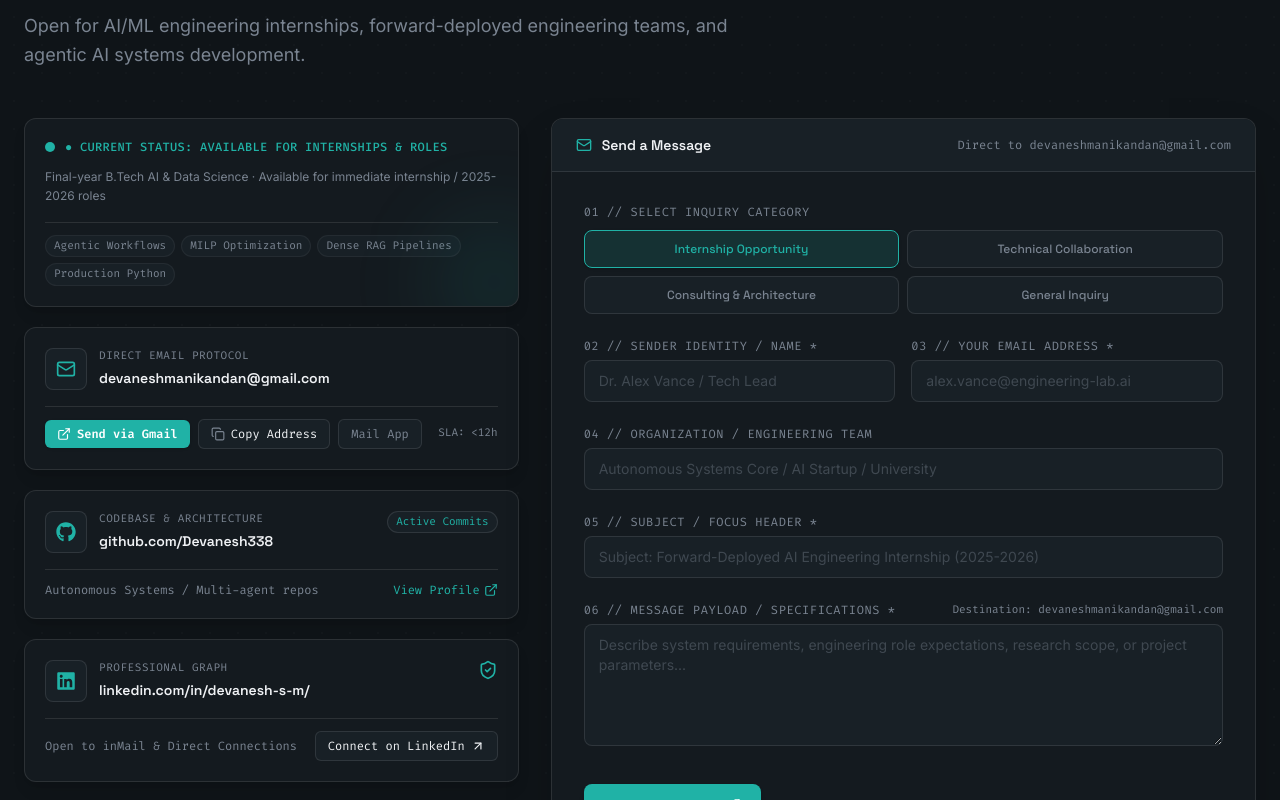
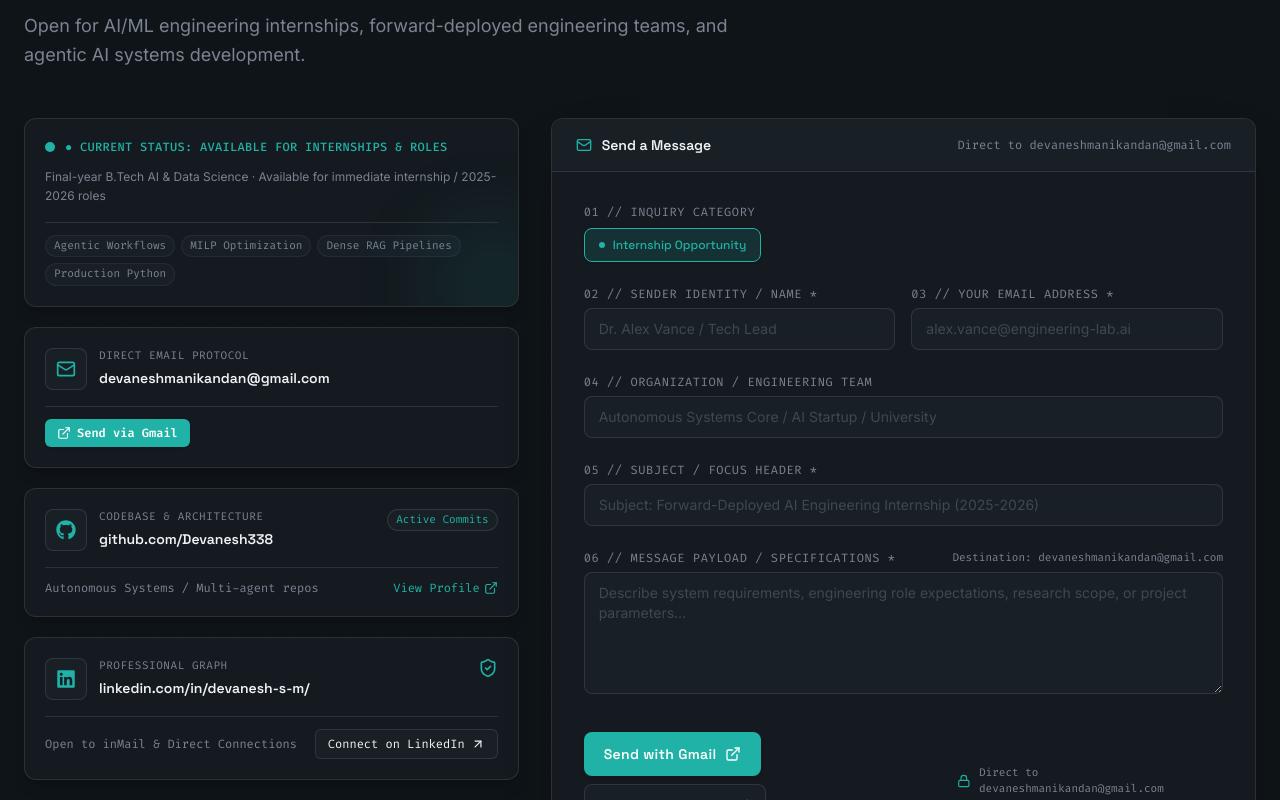
Before and after one commit to Devanesh338/Portfolio-Project, a React (Vite) app: page / in a window 1280 px wide. Shown: the part 11200-12000 px from the top of the page. Built offline with nearby package versions, Linux system fonts and the light colour scheme.

Commit message:
style: remove marked category options, email auxiliary buttons, and resume verification badge from Contact section

```diff
--- a/src/sections/Contact.jsx
+++ b/src/sections/Contact.jsx
@@ -16,9 +16,8 @@ import { FaGithub, FaLinkedin } from "react-icons/fa";
 import { heroData } from "@/data/portfolioData";
 
 export const Contact = () => {
-  const [copied, setCopied] = useState(false);
   const [copiedMessage, setCopiedMessage] = useState(false);
-  const [inquiryType, setInquiryType] = useState("Internship Opportunity");
+  const [inquiryType] = useState("Internship Opportunity");
   const [formData, setFormData] = useState({
     name: "",
     email: "",
@@ -29,12 +28,6 @@ export const Contact = () => {
   const [transmitted, setTransmitted] = useState(false);
 
   const emailRecipient = heroData.email || "devaneshmanikandan@gmail.com";
-
-  const handleCopyEmail = () => {
-    navigator.clipboard.writeText(emailRecipient);
-    setCopied(true);
-    setTimeout(() => setCopied(false), 2500);
-  };
 
   const constructPayload = () => {
     const subjectLine = encodeURIComponent(
@@ -79,13 +72,6 @@ export const Contact = () => {
     setCopiedMessage(true);
     setTimeout(() => setCopiedMessage(false), 2500);
   };
-
-  const categories = [
-    "Internship Opportunity",
-    "Technical Collaboration",
-    "Consulting & Architecture",
-    "General Inquiry"
-  ];
 
   const payload = constructPayload();
 
@@ -168,8 +154,7 @@ export const Contact = () => {
                   </div>
                 </div>
               </div>
-              <div className="mt-4 pt-3 border-t border-white/10 flex flex-wrap items-center justify-between gap-2">
-                <div className="flex flex-wrap items-center gap-2">
+              <div className="mt-4 pt-3 border-t border-white/10 flex items-center justify-between">
                 <a
                   href={`https://mail.google.com/mail/?view=cm&fs=1&to=${emailRecipient}`}
                   target="_blank"
@@ -179,33 +164,6 @@ export const Contact = () => {
                   <ExternalLink className="w-3.5 h-3.5" />
                   <span>Send via Gmail</span>
                 </a>
-                  <button
-                    type="button"
-                    onClick={handleCopyEmail}
-                    className="inline-flex items-center gap-1.5 px-3 py-1.5 rounded-md bg-surface-subtle hover:bg-white/10 border border-white/10 text-xs font-mono text-foreground transition-colors cursor-pointer"
-                  >
-                    {copied ? (
-                      <>
-                        <Check className="w-3.5 h-3.5 text-primary" />
-                        <span className="text-primary font-semibold">Copied!</span>
-                      </>
-                    ) : (
-                      <>
-                        <Copy className="w-3.5 h-3.5 text-muted-foreground" />
-                        <span>Copy Address</span>
-                      </>
-                    )}
-                  </button>
-                  <a
-                    href={`mailto:${emailRecipient}`}
-                    className="inline-flex items-center gap-1.5 px-3 py-1.5 rounded-md bg-surface-subtle hover:bg-white/10 border border-white/10 text-muted-foreground hover:text-foreground text-xs font-mono transition-colors"
-                  >
-                    <span>Mail App</span>
-                  </a>
-                </div>
-                <span className="text-[11px] font-mono text-muted-foreground">
-                  SLA: &lt;12h
-                </span>
               </div>
             </div>
 
@@ -296,9 +254,6 @@ export const Contact = () => {
                     </span>
                   </div>
                 </div>
-                <span className="text-[11px] font-mono text-muted-foreground">
-                  Updated 2025 · Verified
-                </span>
               </div>
               <div className="mt-4 pt-3 border-t border-white/10 flex flex-wrap items-center justify-between gap-2">
                 <a
@@ -402,24 +357,12 @@ export const Contact = () => {
 
                 {/* Category Chips */}
                 <div>
-                  <label className="block text-xs font-mono text-muted-foreground uppercase tracking-wider mb-2.5">
-                    01 // Select Inquiry Category
+                  <label className="block text-xs font-mono text-muted-foreground uppercase tracking-wider mb-2">
+                    01 // Inquiry Category
                   </label>
-                  <div className="grid grid-cols-1 sm:grid-cols-2 gap-2">
-                    {categories.map((cat) => (
-                      <button
-                        key={cat}
-                        type="button"
-                        onClick={() => setInquiryType(cat)}
-                        className={`p-2.5 text-center rounded-lg border text-xs font-display font-medium transition-all cursor-pointer ${
-                          inquiryType === cat
-                            ? "border-primary bg-primary/15 text-primary shadow-sm"
-                            : "bg-surface-subtle border-white/10 hover:border-white/20 text-muted-foreground hover:text-foreground"
-                        }`}
-                      >
-                        {cat}
-                      </button>
-                    ))}
+                  <div className="inline-flex items-center gap-2 px-3.5 py-2 rounded-lg border border-primary bg-primary/15 text-primary text-xs font-display font-medium shadow-sm">
+                    <span className="w-1.5 h-1.5 rounded-full bg-primary" />
+                    <span>Internship Opportunity</span>
                   </div>
                 </div>
 
```
Lines whose indentation alone changed are shown as unchanged.
